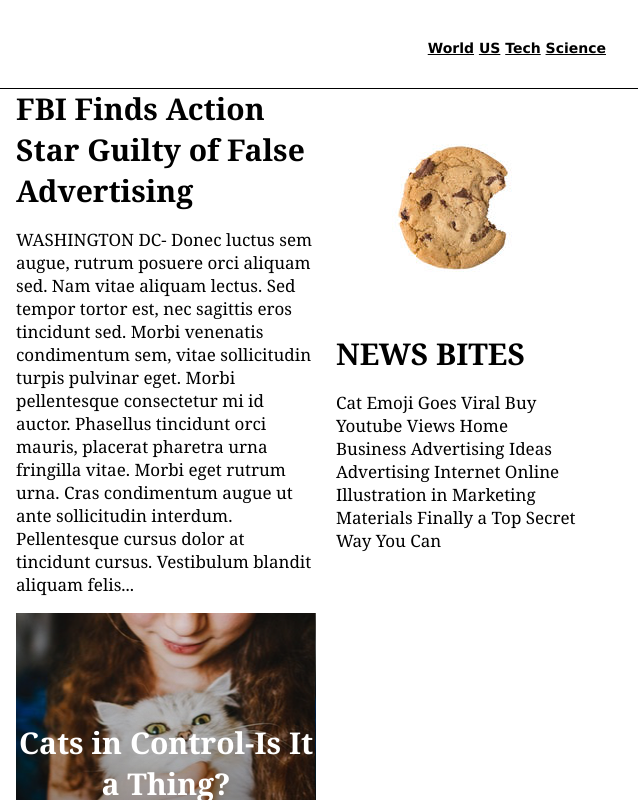
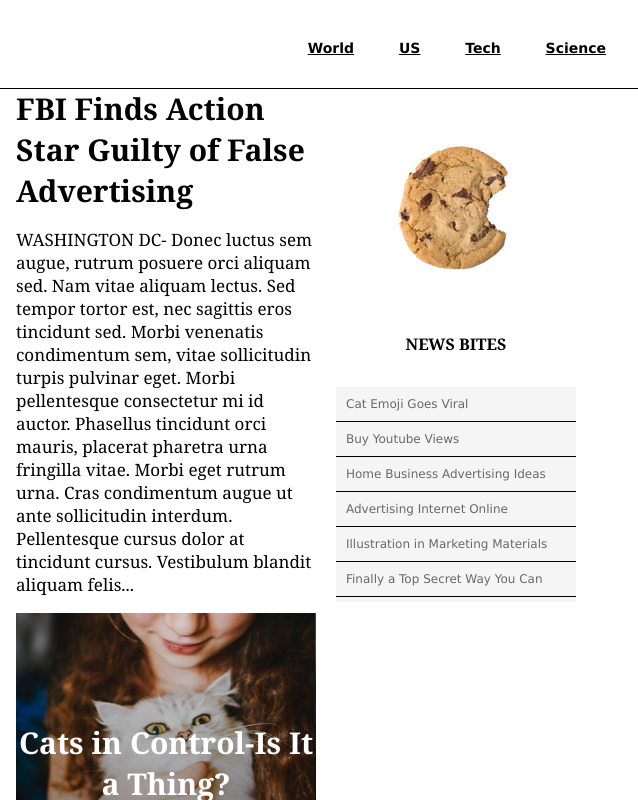
Before and after one commit to ChainsUnleashed/mytimes, a plain HTML site: page index.html in a window 1280 px wide. Shown: the top 800 px of the page, 642-1280 px from the left. Drawn offline with Linux system fonts and the light colour scheme.

Commit message:
cookies section done

```diff
--- a/index.html
+++ b/index.html
@@ -12,6 +12,8 @@
       <img src="./resources/img/logo.jpg" alt="logo" />
       <span>My Times</span>
     </div>
+    <div class="nav">
+
       <nav>
         <span>
           <a href="#">World</a>
@@ -26,6 +28,7 @@
           <a href="#">Science</a>
         </span>
       </nav>
+    </div>
 
   </header>
 
@@ -102,14 +105,23 @@
       <div>
         <img src="./resources/img/cookie.png" alt="Cookie">
       </div>
-      <div class="regtitle">
+      <div class="news">
         NEWS BITES
       </div>
-      <div>
-        <p>Cat Emoji Goes Viral Buy Youtube Views Home Business Advertising Ideas Advertising Internet Online Illustration in Marketing Materials Finally a Top Secret Way You Can</p>
+
+      <div class="list">
+
+        <ul>
+          <li>Cat Emoji Goes Viral</li>
+          <li>Buy Youtube Views</li>
+          <li>Home Business Advertising Ideas</li>
+          <li>Advertising Internet Online</li>
+          <li>Illustration in Marketing Materials</li>
+          <li>Finally a Top Secret Way You Can</li>
+        </ul>
       </div>
     </div>
-
+  </div>
   </div>
 
 
--- a/resources/css/style.css
+++ b/resources/css/style.css
@@ -30,15 +30,21 @@ header {
   color: MediumAquamarine;
 }
 
-header nav {
-  padding: 40px;
-  justify-content: flex-end;
+header .nav {
+  padding: 20px;
   float: right;
+
 }
 
-nav a {
+nav span{
+  padding: 20px;
+}
+
+.nav a {
+  display: inline-flex;
   color: black;
 }
+
 
 /* main containerr */
 .content {
@@ -154,3 +160,31 @@ p{
   width: 300px;
   flex-direction: column;
 }
+
+.news{
+  font-size: 16px;
+  font-weight: bold;
+  align-self: center;
+  text-align: center;
+  padding-bottom: 20px;
+}
+
+
+.list{
+  background-color: WhiteSmoke;
+font-family: Verdana;
+font-size: 12px;
+color: DimGray;
+height: 215px;
+}
+
+li{
+  list-style: none;
+  border-bottom: 1px solid black;
+  padding: 10px 10px;
+  text-align: left;
+}
+
+ul{
+  padding: 0px;
+}
```
Lines whose indentation alone changed are shown as unchanged.
